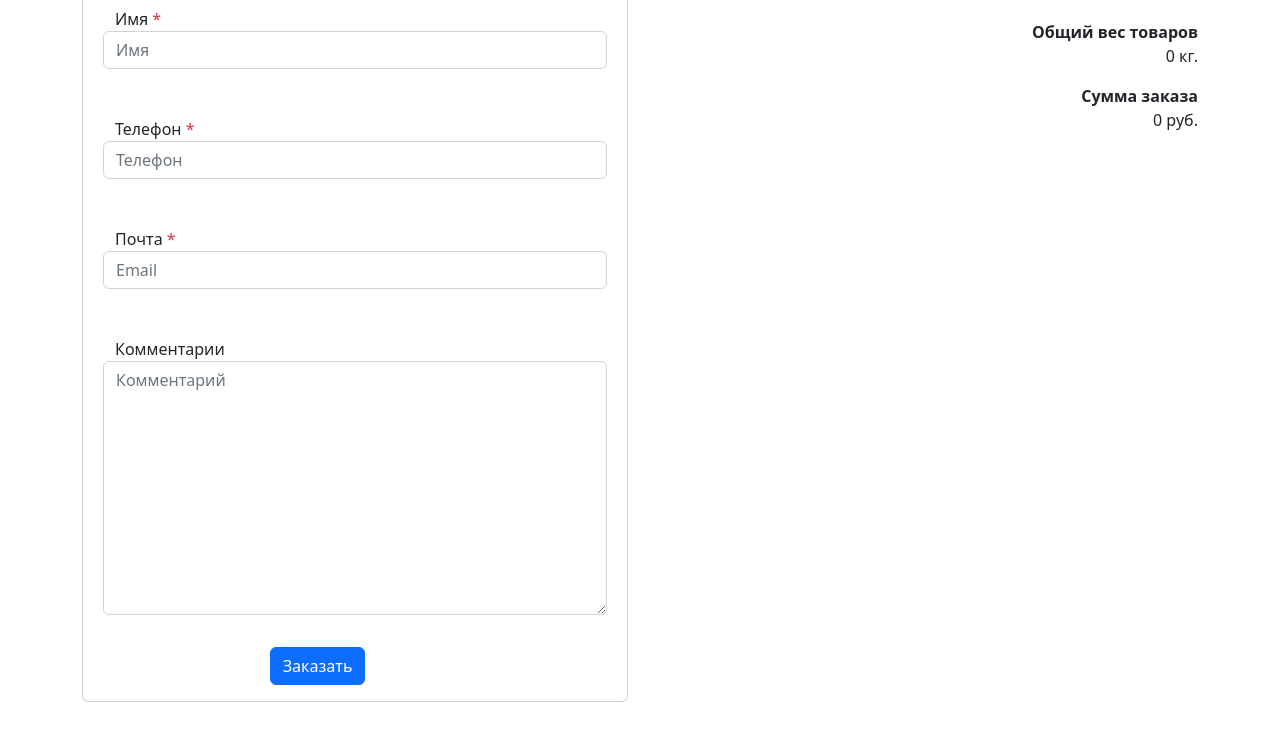
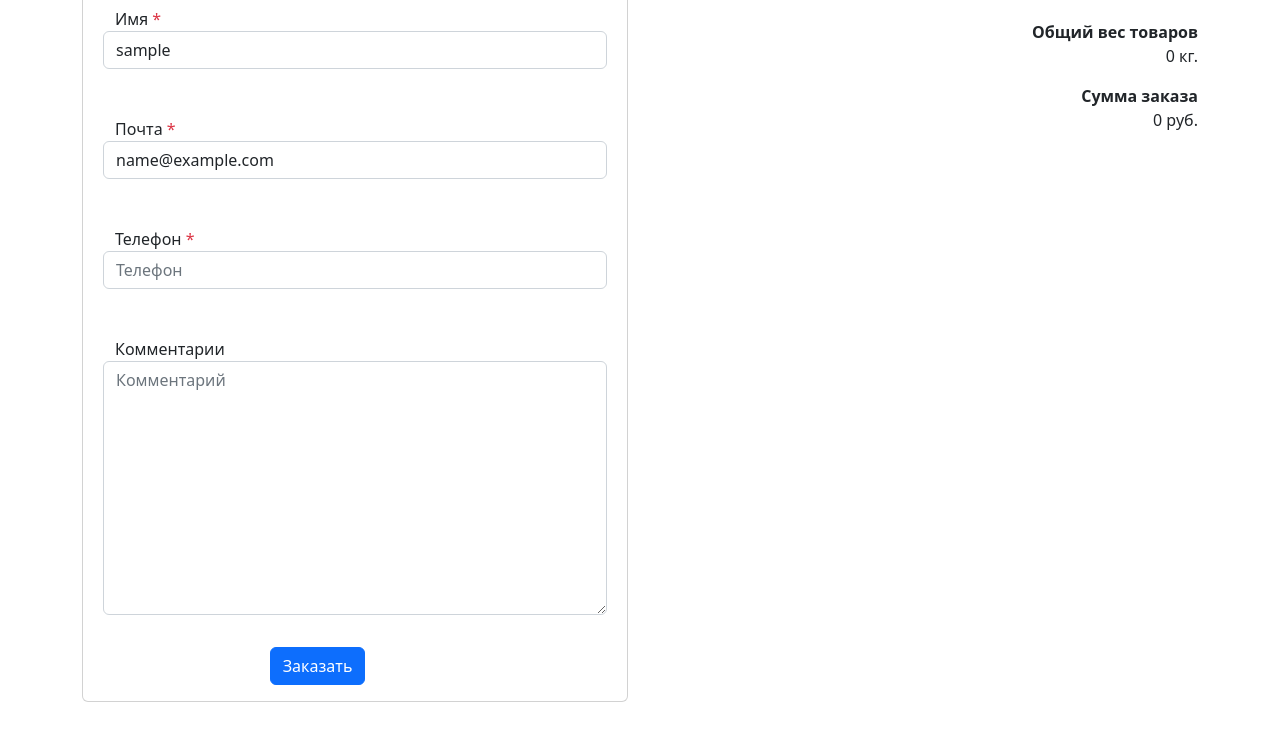
Before and after one commit to silkyhand/steel_OOP, a Django app: page /cart/order_create/ in a window 1280 px wide. Shown: the part 285-1027 px from the top of the page. Run offline with Django 3.2, Linux system fonts and the light colour scheme; the visitor is signed in with stand-in values (Sample User, id 1); data that the repository does not hold is empty; some libraries are stand-ins or nearby versions.

Commit message:
Order fix autofilling

```diff
--- a/steel_oop/orders/forms.py
+++ b/steel_oop/orders/forms.py
@@ -5,17 +5,25 @@ from .models import Order, ProductInOrder
 
 User = get_user_model()
 
+
 class OrderCreateForm(forms.ModelForm):
     class Meta:
         model = Order
-        fields = ['name', 'phone', 'email', 'comments']
+        fields = ['name', 'email', 'phone', 'comments']
 
     def __init__(self, *args, **kwargs):
+        self.request = kwargs.pop('request', None)
         super().__init__(*args, **kwargs)
-        self.fields['name'].widget.attrs.update({'class': 'form-control', 'placeholder': 'Имя'})
-        self.fields['phone'].widget.attrs.update({'class': 'form-control', 'placeholder': 'Телефон'})
-        self.fields['email'].widget.attrs.update({'class': 'form-control', 'placeholder': 'Email'})
-        self.fields['comments'].widget.attrs.update({'class': 'form-control', 'placeholder': 'Комментарий'})
+        if self.request and self.request.user.is_authenticated:
+            self.fields['name'].initial = self.request.user.username
+            self.fields['email'].initial = self.request.user.email
+            self.fields['phone'].widget.attrs.update({'placeholder': 'Телефон'})
+            self.fields['comments'].widget.attrs.update({'placeholder': 'Комментарий'})
+        else:
+            self.fields['name'].widget.attrs.update({'placeholder': 'Имя'})
+            self.fields['email'].widget.attrs.update({'placeholder': 'Email'})
+            self.fields['phone'].widget.attrs.update({'placeholder': 'Телефон'})
+            self.fields['comments'].widget.attrs.update({'placeholder': 'Комментарий'})
 
 
 
--- a/steel_oop/orders/views.py
+++ b/steel_oop/orders/views.py
@@ -79,17 +79,14 @@ def cart_remove(request, product_id):
 def order_create(request):
     session_key = request.session.session_key
     if request.method == 'POST':
-        form = OrderCreateForm(request.POST)
+        form = OrderCreateForm(request.POST, request=request)
         if form.is_valid():
             order = form.save(commit=False)
-            if request.user.is_authenticated():
-                order.name = request.user.username
-                order.email = request.user.email
-                r = order.email
-                print(order.email)
+            if request.user.is_authenticated:
+                order.user = request.user
+                print(order.user)
             order.save()
             products_in_cart = ProductInCart.objects.filter(session_key=session_key, is_active=True)
-            print(products_in_cart)
             total_price = 0
             total_weight = 0
             for item in products_in_cart:
@@ -110,7 +107,7 @@ def order_create(request):
             messages.success(request, 'Заказ успешно создан.')
             return redirect('orders:order_detail', order_id=order.id)
     else:
-        form = OrderCreateForm()
+        form = OrderCreateForm(request=request)
         total_price = 0
         total_weight = 0
         products_in_cart = ProductInCart.objects.filter(session_key=session_key, is_active=True)
--- a/steel_oop/templates/products/list_products_list.html
+++ b/steel_oop/templates/products/list_products_list.html
@@ -54,7 +54,7 @@
                   value="" oninput="validity.valid||(value='');">
                   <p class="text-center"><small style="color:blue">Вес ед. {{ product.weight_item|unlocalize }} кг.</small></p>
                 </td>
-                <td><a href="{% url 'orders:cart_adding' %}">
+                <td class="btn-wrap"><a href="{% url 'orders:cart_adding' %}">
                   <button class="btn btn-success btn-buy" type="submit" id="submit_btn"
                           data-product_id = "{{product.id}}"
                           data-name = "{{product.subcategory.name}}"
```
Also changed, not shown: steel_oop/users/migrations/0004_auto_20230418_2210.py (added).
